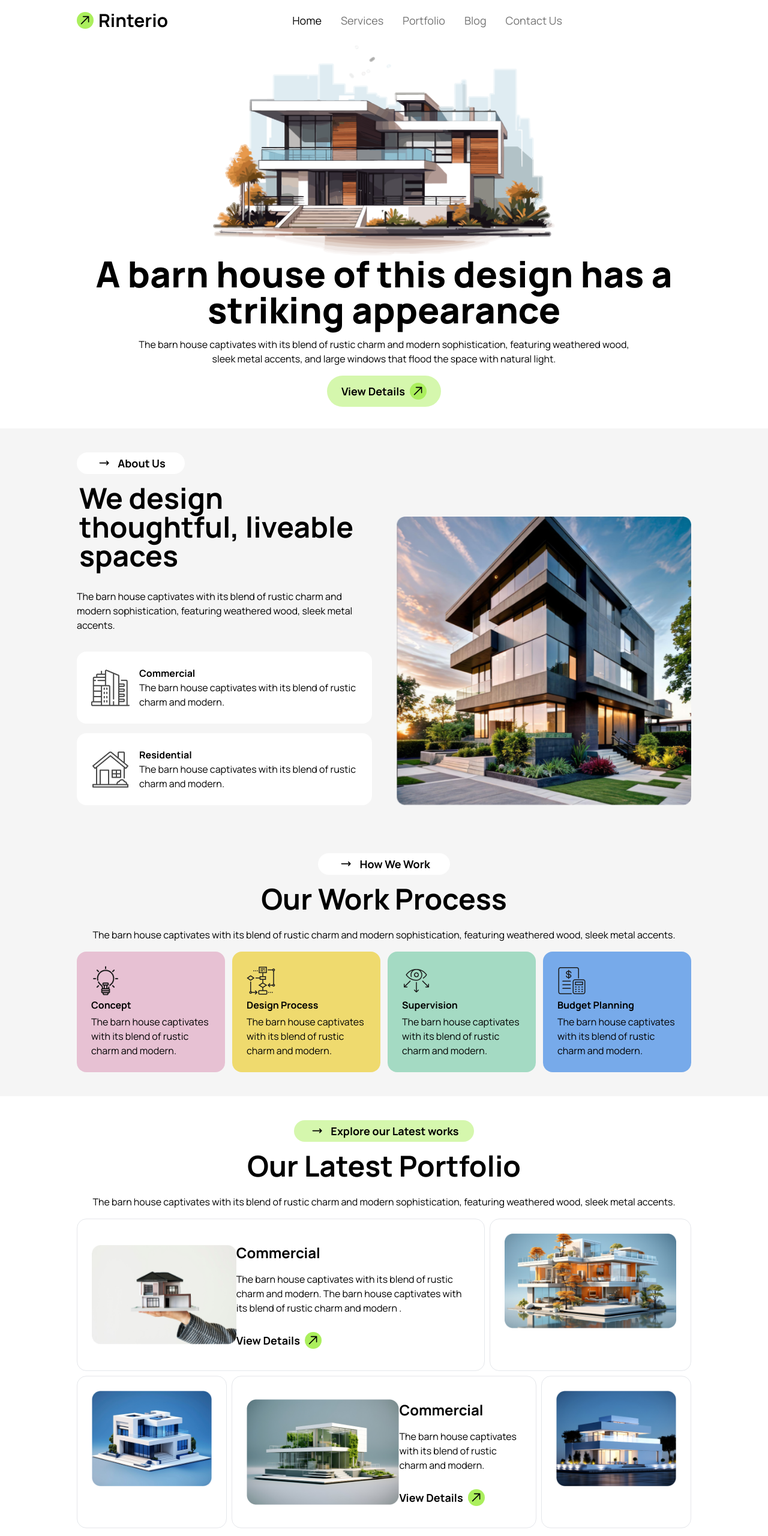
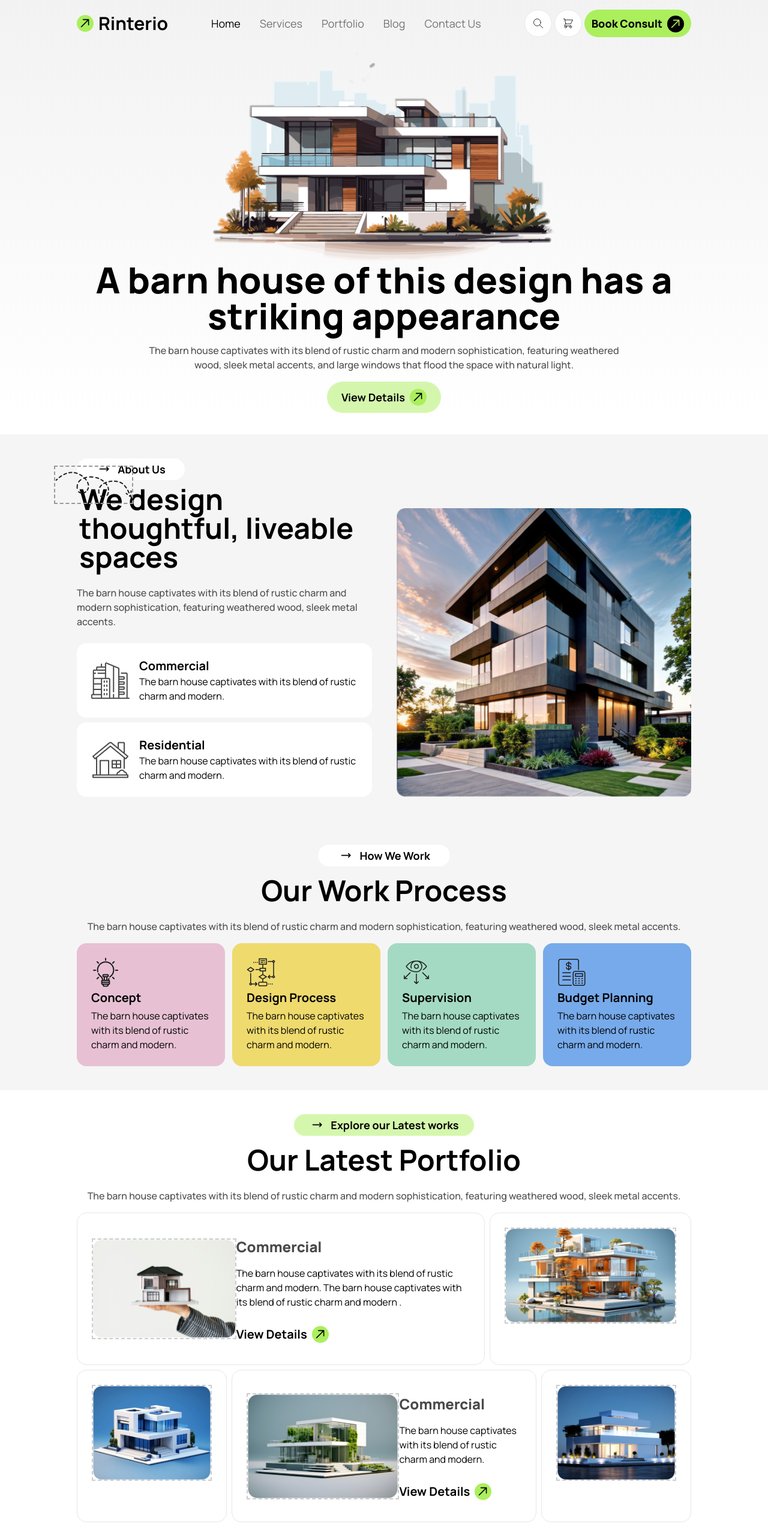
Before and after one commit to greenbinjack/Web-Development-Assignment-03, a plain HTML site: page index.html in a window 1280 px wide. Shown: the top 2560 px of the page at 60% size. Drawn offline with nearby package versions, Linux system fonts and the light colour scheme.

Commit message:
fixed minor issues

```diff
--- a/index.html
+++ b/index.html
@@ -13,6 +13,9 @@
     <style>
       * {
         font-family: "manrope";
+        margin: 0;
+        padding: 0;
+        box-sizing: border-box;
       }
       .discuss {
         background-image: url("./assets/bg.jpg");
@@ -24,7 +27,7 @@
   </head>
   <body>
     <header
-      class="flex flex-col justify-between items-center mx-auto bg-gradient-to-t from-[hsl(0,0%,100%)] to-transparent mb-7"
+      class="flex flex-col justify-between items-center mx-auto bg-gradient-to-b from-[hsl(0,0%,95%)] to-white mb-7"
     >
       <!-- navbar -->
       <nav
@@ -59,9 +62,64 @@
         </div>
         <!-- buttons -->
         <div class="flex gap-1">
-          <button></button>
-          <button></button>
-          <button></button>
+          <button
+            class="bg-white hidden sm:inline-flex items-center justify-center rounded-full border p-3"
+          >
+            <svg
+              xmlns="http://www.w3.org/2000/svg"
+              class="h-5 w-5"
+              fill="none"
+              viewBox="0 0 24 24"
+              stroke="currentColor"
+            >
+              <path
+                stroke-linecap="round"
+                stroke-linejoin="round"
+                stroke-width="1"
+                d="M21 21l-6-6m2-5a7 7 0 11-14 0 7 7 0 0114 0z"
+              />
+            </svg>
+          </button>
+          <button
+            class="bg-white hidden sm:inline-flex items-center justify-center rounded-full border p-3"
+          >
+            <svg
+              xmlns="http://www.w3.org/2000/svg"
+              class="h-5 w-5"
+              fill="none"
+              viewBox="0 0 24 24"
+              stroke="currentColor"
+            >
+              <path
+                stroke-linecap="round"
+                stroke-linejoin="round"
+                stroke-width="1"
+                d="M3 3h2l.4 2M7 13h10l4-8H5.4M7 13L5.4 5M7 13l-2.293 2.293c-.63.63-.184 1.707.707 1.707H17m0 0a2 2 0 100 4 2 2 0 000-4zm-8 2a2 2 0 11-4 0 2 2 0 014 0z"
+              />
+            </svg>
+          </button>
+          <button
+            type="submit"
+            class="rounded-full bg-[hsl(88,82%,65%)] col-span-2 p-3 py-2 text-lg font-extrabold flex justify-center items-center gap-2 w-full sm:w-auto"
+          >
+            <a href="#" class="block text-black">Book Consult</a>
+            <a href="#"
+              ><svg
+                xmlns="http://www.w3.org/2000/svg"
+                fill="none"
+                viewBox="0 0 25 25"
+                stroke-width="2"
+                stroke="hsl(88,82%,65%)"
+                class="size-7 inline bg-black rounded-full p-1"
+              >
+                <path
+                  stroke-linecap="round"
+                  stroke-linejoin="round"
+                  d="m4.5 19.5 15-15m0 0H8.25m11.25 0v11.25"
+                />
+              </svg>
+            </a>
+          </button>
         </div>
       </nav>
 
@@ -86,11 +144,25 @@
           </svg>
           <h1 class="font-bold text-3xl">Rinterio</h1>
         </div>
-        <div class="max-w-12 flex justify-between items-center">
-          <a href="#" class="bg-white rounded-full p-2">
-            <img src="./assets/menu_icon.png" alt="" />
-          </a>
-        </div>
+
+        <button
+          class="bg-white sm:hidden inline-flex items-center justify-center rounded-full border p-3"
+        >
+          <svg
+            xmlns="http://www.w3.org/2000/svg"
+            fill="none"
+            viewBox="0 0 24 24"
+            stroke-width="1.5"
+            stroke="currentColor"
+            class="size-6 text-GRAY"
+          >
+            <path
+              stroke-linecap="round"
+              stroke-linejoin="round"
+              d="M3.75 6.75h16.5M3.75 12h16.5m-16.5 5.25h16.5"
+            />
+          </svg>
+        </button>
       </nav>
 
       <!-- banner -->
@@ -103,7 +175,7 @@
         <h1 class="px-1 font-extrabold text-4xl sm:text-6xl mb-4">
           A barn house of this design has a striking appearance
         </h1>
-        <p class="w-[90%] sm:w-[80%] mb-4">
+        <p class="w-[90%] sm:w-[80%] mb-4 font-medium text-[hsl(0,0%,30%)]">
           The barn house captivates with its blend of rustic charm and modern
           sophistication, featuring weathered wood, sleek metal accents, and
           large windows that flood the space with natural light.
@@ -132,12 +204,12 @@
     </header>
     <main>
       <!-- design thoughtful section -->
-      <section class="w-full bg-[hsl(0,0%,96%)] py-10">
+      <section class="w-full bg-[hsl(0,0%,96%)] py-10 md:relative">
         <div
-          class="w-[90%] sm:w-[80%] flex flex-col sm:flex-row justify-center items-end mx-auto gap-10"
+          class="w-[90%] sm:w-[80%] flex flex-col sm:flex-row justify-between items-end mx-auto gap-10"
         >
           <div
-            class="flex flex-col items-center sm:items-start gap-4 w-full sm:w-[50%]"
+            class="flex flex-col items-center sm:items-start gap-2 w-full sm:w-[50%] flex-grow"
           >
             <a
               href="#"
@@ -160,21 +232,26 @@
               About Us
             </a>
             <h1
-              class="px-1 font-bold text-3xl sm:text-5xl mb-4 text-center sm:text-left"
+              class="px-1 w-[90%] sm:w-auto font-bold text-3xl sm:text-5xl mb-4 text-center sm:text-left"
             >
               We design thoughtful, liveable spaces
             </h1>
-            <p class="mb-4 text-center sm:text-left">
+            <p
+              class="mb-4 text-center sm:text-left font-medium text-[hsl(0,0%,30%)]"
+            >
               The barn house captivates with its blend of rustic charm and
               modern sophistication, featuring weathered wood, sleek metal
               accents.
             </p>
+            <!-- cards -->
             <div
               class="bg-white rounded-2xl flex justify-between items-center p-6 gap-4"
             >
               <img src="./assets/commercial.png" alt="" />
               <div class="flex flex-col">
-                <h2 class="font-bold">Commercial</h2>
+                <h2 class="font-bold text-xl text-[hsl(0%, 0%, 91%)]">
+                  Commercial
+                </h2>
                 <p>
                   The barn house captivates with its blend of rustic charm and
                   modern.
@@ -186,7 +263,9 @@
             >
               <img src="./assets/residential.png" alt="" />
               <div class="flex flex-col">
-                <h2 class="font-bold">Residential</h2>
+                <h2 class="font-bold text-xl text-[hsl(0%, 0%, 91%)]">
+                  Residential
+                </h2>
                 <p>
                   The barn house captivates with its blend of rustic charm and
                   modern.
@@ -194,9 +273,16 @@
               </div>
             </div>
           </div>
-          <div class="w-full sm:w-[50%]">
+          <div class="w-full sm:w-[50%] flex items-stretch">
             <img class="w-full" src="./assets/Rectangle.png" alt="" />
           </div>
+        </div>
+        <div class="hidden md:block md:absolute top-[8%] left-[7%]">
+          <img
+            class="border-2 border-[hsl(0,0%,60%)] border-dashed py-2"
+            src="./assets/Vector.png"
+            alt=""
+          />
         </div>
       </section>
       <!-- how we work section -->
@@ -228,10 +314,12 @@
               </svg>
               How We Work
             </a>
-            <h1 class="px-1 font-bold text-3xl sm:text-5xl mb-4 text-center">
+            <h1
+              class="px-1 w-[90%] sm:w-auto font-bold text-3xl sm:text-5xl mb-4 text-center"
+            >
               Our Work Process
             </h1>
-            <p class="mb-4 text-center">
+            <p class="mb-4 text-center font-medium text-[hsl(0,0%,30%)]">
               The barn house captivates with its blend of rustic charm and
               modern sophistication, featuring weathered wood, sleek metal
               accents.
@@ -245,7 +333,7 @@
               class="flex flex-col justify-between items-start bg-[#E7C1D3] rounded-2xl p-6 gap-1"
             >
               <img src="./assets/concept.png" alt="" />
-              <h2 class="font-bold">Concept</h2>
+              <h2 class="font-bold text-xl">Concept</h2>
               <p>
                 The barn house captivates with its blend of rustic charm and
                 modern.
@@ -255,7 +343,7 @@
               class="flex flex-col justify-between items-start bg-[#EFDA6E] rounded-2xl p-6 gap-1"
             >
               <img src="./assets/flow-chart.png" alt="" />
-              <h2 class="font-bold">Design Process</h2>
+              <h2 class="font-bold text-xl">Design Process</h2>
               <p>
                 The barn house captivates with its blend of rustic charm and
                 modern.
@@ -265,7 +353,7 @@
               class="flex flex-col justify-between items-start bg-[#A4DAC3] rounded-2xl p-6 gap-1"
             >
               <img src="./assets/vision.png" alt="" />
-              <h2 class="font-bold">Supervision</h2>
+              <h2 class="font-bold text-xl">Supervision</h2>
               <p>
                 The barn house captivates with its blend of rustic charm and
                 modern.
@@ -275,7 +363,7 @@
               class="flex flex-col justify-between items-start bg-[#77AAEA] rounded-2xl p-6 gap-1"
             >
               <img src="./assets/budget-planning.png" alt="" />
-              <h2 class="font-bold">Budget Planning</h2>
+              <h2 class="font-bold text-xl">Budget Planning</h2>
               <p>
                 The barn house captivates with its blend of rustic charm and
                 modern.
@@ -313,10 +401,12 @@
               </svg>
               Explore our Latest works
             </a>
-            <h1 class="px-1 font-bold text-3xl sm:text-5xl mb-4 text-center">
+            <h1
+              class="px-1 w-[90%] sm:w-auto font-bold text-3xl sm:text-5xl mb-4 text-center"
+            >
               Our Latest Portfolio
             </h1>
-            <p class="mb-4 text-center">
+            <p class="mb-4 text-center font-medium text-[hsl(0,0%,30%)]">
               The barn house captivates with its blend of rustic charm and
               modern sophistication, featuring weathered wood, sleek metal
               accents.
@@ -329,10 +419,16 @@
               class="flex flex-col sm:flex-row sm:justify-between items-center col-span-12 sm:col-span-8 p-6 border rounded-2xl space-y-4"
             >
               <div class="w-full">
-                <img class="w-full sm:w-auto" src="./assets/img1.png" alt="" />
+                <img
+                  class="w-full sm:w-auto sm:border-2 sm:border-dashed sm:border-[hsl(0,0%,80%)]"
+                  src="./assets/img1.png"
+                  alt=""
+                />
               </div>
               <div class="flex flex-col items-start justify-between space-y-4">
-                <h2 class="font-bold text-2xl">Commercial</h2>
+                <h2 class="font-extrabold text-2xl text-[#494949]">
+                  Commercial
+                </h2>
                 <p>
                   The barn house captivates with its blend of rustic charm and
                   modern. The barn house captivates with its blend of rustic
@@ -342,7 +438,7 @@
                   href="#"
                   class="rounded-[2rem] border-none text-lg font-bold inline-flex justify-center items-center py-3 gap-2"
                 >
-                  View Details
+                  <div class="text-xl">View Details</div>
                   <svg
                     xmlns="http://www.w3.org/2000/svg"
                     fill="none"
@@ -363,7 +459,11 @@
             <!-- card 2 -->
             <div class="col-span-12 sm:col-span-4 p-6 border rounded-2xl">
               <div class="w-full">
-                <img class="w-full sm:w-auto" src="./assets/img2.png" alt="" />
+                <img
+                  class="w-full sm:w-auto sm:border-2 sm:border-dashed sm:border-[hsl(0,0%,80%)]"
+                  src="./assets/img2.png"
+                  alt=""
+                />
               </div>
             </div>
             <!-- card 3 -->
@@ -371,7 +471,11 @@
               class="sm:hidden col-span-12 sm:col-span-4 p-6 border rounded-2xl"
             >
               <div class="w-full">
-                <img class="w-full sm:w-auto" src="./assets/img5.png" alt="" />
+                <img
+                  class="w-full sm:w-auto sm:border-2 sm:border-dashed sm:border-[hsl(0,0%,80%)]"
+                  src="./assets/img5.png"
+                  alt=""
+                />
               </div>
             </div>
             <!-- card 4 -->
@@ -379,7 +483,11 @@
               class="order-2 sm:order-none col-span-12 sm:col-span-3 p-6 border rounded-2xl"
             >
               <div class="w-full">
-                <img class="w-full sm:w-auto" src="./assets/img3.png" alt="" />
+                <img
+                  class="w-full sm:w-auto sm:border-2 sm:border-dashed sm:border-[hsl(0,0%,80%)]"
+                  src="./assets/img3.png"
+                  alt=""
+                />
               </div>
             </div>
             <!-- card 5 -->
@@ -387,12 +495,18 @@
               class="order-1 sm:order-none flex flex-col sm:flex-row sm:justify-between items-center col-span-12 sm:col-span-6 p-6 border rounded-2xl space-y-4"
             >
               <div class="w-full">
-                <img class="w-full sm:w-auto" src="./assets/img4.png" alt="" />
+                <img
+                  class="w-full sm:w-auto sm:border-2 sm:border-dashed sm:border-[hsl(0,0%,80%)]"
+                  src="./assets/img4.png"
+                  alt=""
+                />
               </div>
               <div
                 class="sm:w-[80%] flex flex-col items-start justify-between space-y-4"
               >
-                <h2 class="font-bold text-2xl">Commercial</h2>
+                <h2 class="font-extrabold text-2xl text-[#494949]">
+                  Commercial
+                </h2>
                 <p>
                   The barn house captivates with its blend of rustic charm and
                   modern.
@@ -401,7 +515,7 @@
                   href="#"
                   class="sm:w-auto rounded-[2rem] border-none text-lg font-bold inline-flex justify-center items-center py-3 gap-2"
                 >
-                  View Details
+                  <div class="text-xl">View Details</div>
                   <svg
                     xmlns="http://www.w3.org/2000/svg"
                     fill="none"
@@ -424,7 +538,11 @@
               class="order-3 sm:order-none col-span-12 sm:col-span-3 p-6 border rounded-2xl"
             >
               <div class="w-full">
-                <img class="w-full sm:w-auto" src="./assets/img5.png" alt="" />
+                <img
+                  class="w-full sm:w-auto sm:border-2 sm:border-dashed sm:border-[hsl(0,0%,80%)]"
+                  src="./assets/img5.png"
+                  alt=""
+                />
               </div>
             </div>
           </div>
@@ -459,10 +577,12 @@
               </svg>
               Plan Your Construction
             </a>
-            <h1 class="px-1 font-bold text-3xl sm:text-5xl mb-4 text-center">
+            <h1
+              class="px-1 w-[90%] sm:w-auto font-bold text-3xl sm:text-5xl mb-4 text-center"
+            >
               Build Your Dream with Us
             </h1>
-            <p class="mb-4 text-center">
+            <p class="mb-4 text-center font-medium text-[hsl(0,0%,30%)]">
               From homes to commercial spaces and industrial facilities, our
               tailored construction packages are designed to bring your vision
               to life.
@@ -470,14 +590,14 @@
           </div>
           <!-- cards -->
           <div
-            class="flex flex-col sm:flex-row justify-between items-center gap-3"
+            class="flex flex-col sm:flex-row justify-between items-center gap-8 sm:gap-4"
           >
             <div class="bg-[#E7C1D3]/[0.2] rounded-xl border-2 border-black">
               <div class="p-4">
                 <h2 class="font-bold text-2xl">Residential Plan</h2>
-                <p class="font-bold text-lg">Starting at $5,000/project</p>
-                <h3 class="font-bold text-2xl">Features:</h3>
-                <ul class="list-disc ml-6">
+                <p class="font-bold text-md">Starting at $5,000/project</p>
+                <h3 class="font-bold text-xl">Features:</h3>
+                <ul class="list-disc ml-6 font-medium text-md">
                   <li>Custom home designs</li>
                   <li>Single-family homes, duplexes, and townhouses</li>
                   <li>Initial consultation and site assessment</li>
@@ -489,9 +609,9 @@
             <div class="bg-[#A4DAC3]/[0.2] rounded-xl border-2 border-black">
               <div class="p-4">
                 <h2 class="font-bold text-2xl">Commercial Plan</h2>
-                <p class="font-bold text-lg">Starting at $15,000/project</p>
-                <h3 class="font-bold text-2xl">Features:</h3>
-                <ul class="list-disc ml-6">
+                <p class="font-bold text-md">Starting at $15,000/project</p>
+                <h3 class="font-bold text-xl">Features:</h3>
+                <ul class="list-disc ml-6 font-medium text-md">
                   <li>Custom home designs</li>
                   <li>Single-family homes, duplexes, and townhouses</li>
                   <li>Initial consultation and site assessment</li>
@@ -503,9 +623,9 @@
             <div class="bg-[#77AAEA]/[0.2] rounded-xl border-2 border-black">
               <div class="p-4">
                 <h2 class="font-bold text-2xl">Industrial Plan</h2>
-                <p class="font-bold text-lg">Starting at $50,000/project</p>
-                <h3 class="font-bold text-2xl">Features:</h3>
-                <ul class="list-disc ml-6">
+                <p class="font-bold text-md">Starting at $50,000/project</p>
+                <h3 class="font-bold text-xl">Features:</h3>
+                <ul class="list-disc ml-6 font-medium text-md">
                   <li>Custom home designs</li>
                   <li>Single-family homes, duplexes, and townhouses</li>
                   <li>Initial consultation and site assessment</li>
@@ -546,10 +666,12 @@
               </svg>
               Let’s connect
             </a>
-            <h1 class="px-1 font-bold text-3xl sm:text-5xl mb-4 text-center">
+            <h1
+              class="px-1 w-[90%] sm:w-auto font-bold text-3xl sm:text-5xl mb-4 text-center"
+            >
               Let’s Discuss Next Project
             </h1>
-            <p class="mb-4 text-center">
+            <p class="mb-4 text-center font-medium text-[hsl(0,0%,30%)]">
               The barn house captivates with its blend of rustic charm and
               modern sophistication, featuring weathered wood, sleek metal
               accents.
@@ -640,16 +762,16 @@
           <div
             class="flex flex-col sm:flex-row items-center justify-between gap-8 mb-4"
           >
-            <a href="#" class="text-[#E9E9E9] font-semibold">Home</a>
-            <a href="#" class="text-[#E9E9E9]">Services</a>
-            <a href="#" class="text-[#E9E9E9]">Portfolio</a>
-            <a href="#" class="text-[#E9E9E9]">Blog</a>
-            <a href="#" class="text-[#E9E9E9]">Contact Us</a>
+            <a href="#" class="text-[hsl(0,0%,91%)] font-semibold">Home</a>
+            <a href="#" class="text-[hsl(0,0%,71%)]">Services</a>
+            <a href="#" class="text-[hsl(0,0%,71%)]">Portfolio</a>
+            <a href="#" class="text-[hsl(0,0%,71%)]">Blog</a>
+            <a href="#" class="text-[hsl(0,0%,71%)]">Contact Us</a>
           </div>
         </div>
         <button
           type="submit"
-          class="rounded-full bg-[hsl(88,82%,65%)] col-span-2 p-3 py-2 text-lg font-extrabold flex justify-center items-center gap-2 w-full sm:w-auto"
+          class="rounded-full bg-[rgb(171,239,93)] col-span-2 p-3 py-2 text-lg font-extrabold flex justify-center items-center gap-2 w-full sm:w-auto"
         >
           <a href="#" class="block text-black">Book Consult</a>
           <a href="#"
@@ -665,8 +787,9 @@
                 stroke-linecap="round"
                 stroke-linejoin="round"
                 d="m4.5 19.5 15-15m0 0H8.25m11.25 0v11.25"
-              /></svg
-          ></a>
+              />
+            </svg>
+          </a>
         </button>
       </div>
     </footer>
```
Also changed, not shown: assets/search_button.png, assets/shopping_cart.png (added).
